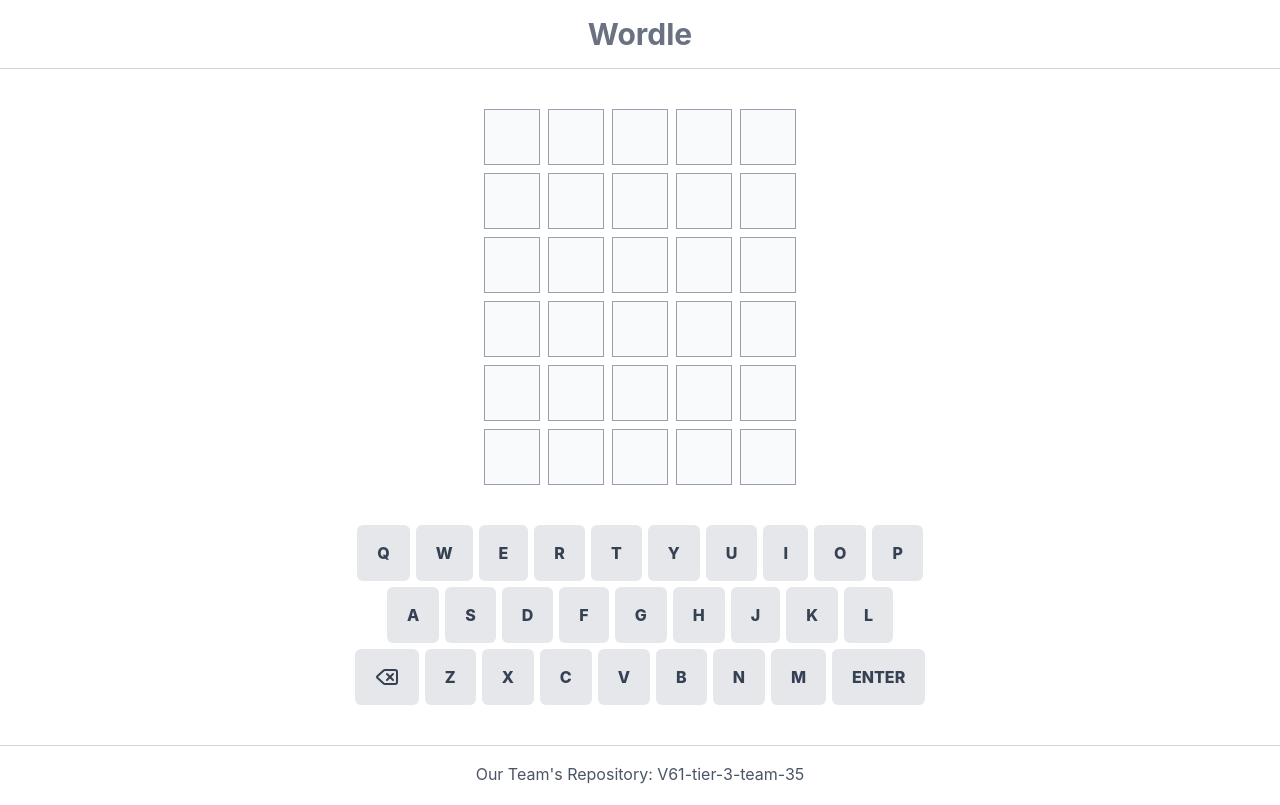
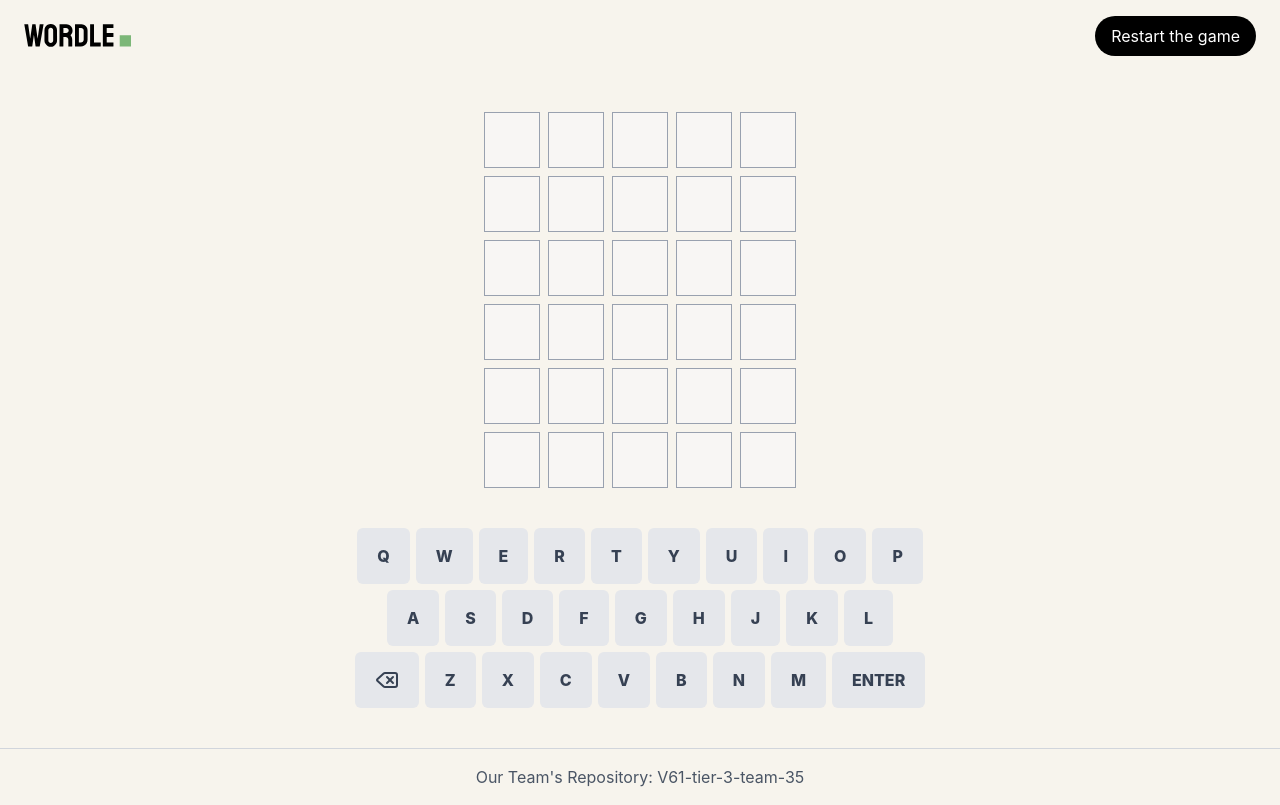
Before and after one commit to chingu-voyages/V61-tier3-team-35, a React app in the folder frontend/: page / in a window 1280 px wide. Built offline with nearby package versions, Linux system fonts and the light colour scheme; the HTML template or start-up script is replaced by a standard one.

Commit message:
add restart button to header

```diff
--- a/frontend/src/components/Board/Tile.jsx
+++ b/frontend/src/components/Board/Tile.jsx
@@ -10,6 +10,6 @@
 
 
     return (
-        <div className={`uppercase  flex items-center justify-center text-2xl font-bold size-14 border  ${statuses[status]} bg-gray-50 ${letter ? "border-black border-2" : "border-gray-400"}`}>{letter}</div>
+        <div className={`uppercase  flex items-center justify-center text-2xl font-bold size-14 border  ${statuses[status]} bg-gray-50/50 ${letter ? "border-black border-2" : "border-gray-400"}`}>{letter}</div>
     )
 }
--- a/frontend/src/components/Header.jsx
+++ b/frontend/src/components/Header.jsx
@@ -1,11 +1,16 @@
 import { Link } from "react-router-dom"
 
-export default function Header() {
+export default function Header({newGame}) {
     return (
-        <header className="border-b border-gray-300 text-gray-500 w-full flex justify-center items-center px-6 py-4">
-            <Link href="/">
-                <h1 className="text-3xl font-bold">Wordle</h1>
-            </Link>
+        <header className="w-full px-6 py-4">
+            <div className="flex justify-between">
+                <Link href="/" className="h-10">
+                    <img src="logo/logo-dark.svg" alt="Wordle Logo" className="object-cover w-full h-full" />
+                </Link>
+                <button className="px-4 py-1 text-white bg-black rounded-full hover:bg-gray-700 transition-colors duration-200" onClick={newGame}>
+                    Restart the game
+                </button>
+            </div>
         </header>
     )
 }
--- a/frontend/src/index.css
+++ b/frontend/src/index.css
@@ -2,11 +2,11 @@
 
 @theme {
     /* custom variables */
+    --color-primary: #f7f4ed;
 }
 
 @layer base {
     button {
         @apply hover:cursor-pointer;
     }
-
 }
--- a/frontend/src/layouts/MainLayout.jsx
+++ b/frontend/src/layouts/MainLayout.jsx
@@ -6,7 +6,7 @@
 
 export default function MainLayout() {
     return (
-        <div>
+        <div className="bg-primary">
             <Header />
             <main className="min-h-[75vh]">
                 <Outlet />
--- a/frontend/src/main.jsx
+++ b/frontend/src/main.jsx
@@ -4,7 +4,7 @@
 import { createBrowserRouter } from 'react-router-dom'
 import App from './App.jsx'
 import { RouterProvider } from 'react-router-dom'
-import { router } from './routes/Approutes.jsx'
+import { router } from './routes/AppRoutes.jsx'
 
 createRoot(document.getElementById('root')).render(
   <StrictMode>
```
Also changed, not shown: frontend/public/logo/logo-dark.svg (added), frontend/public/logo/logo-light.svg (added).
